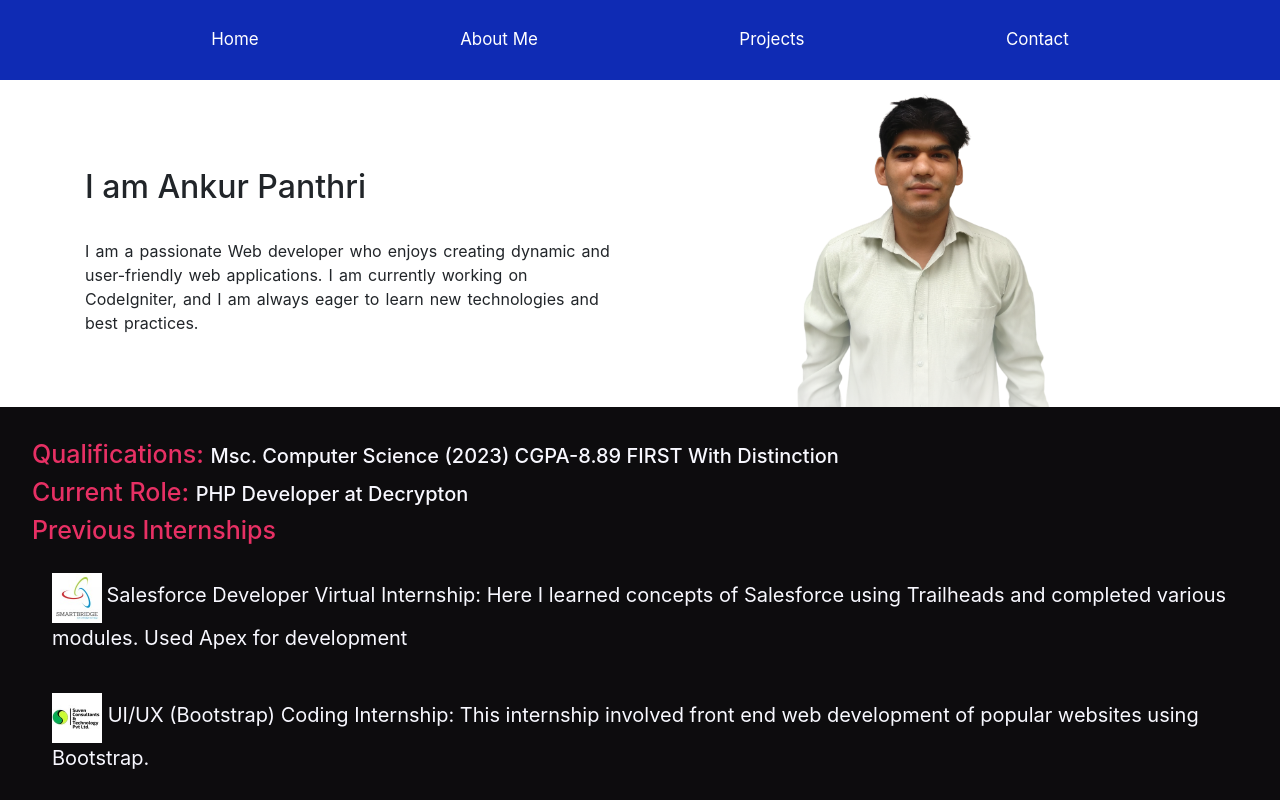
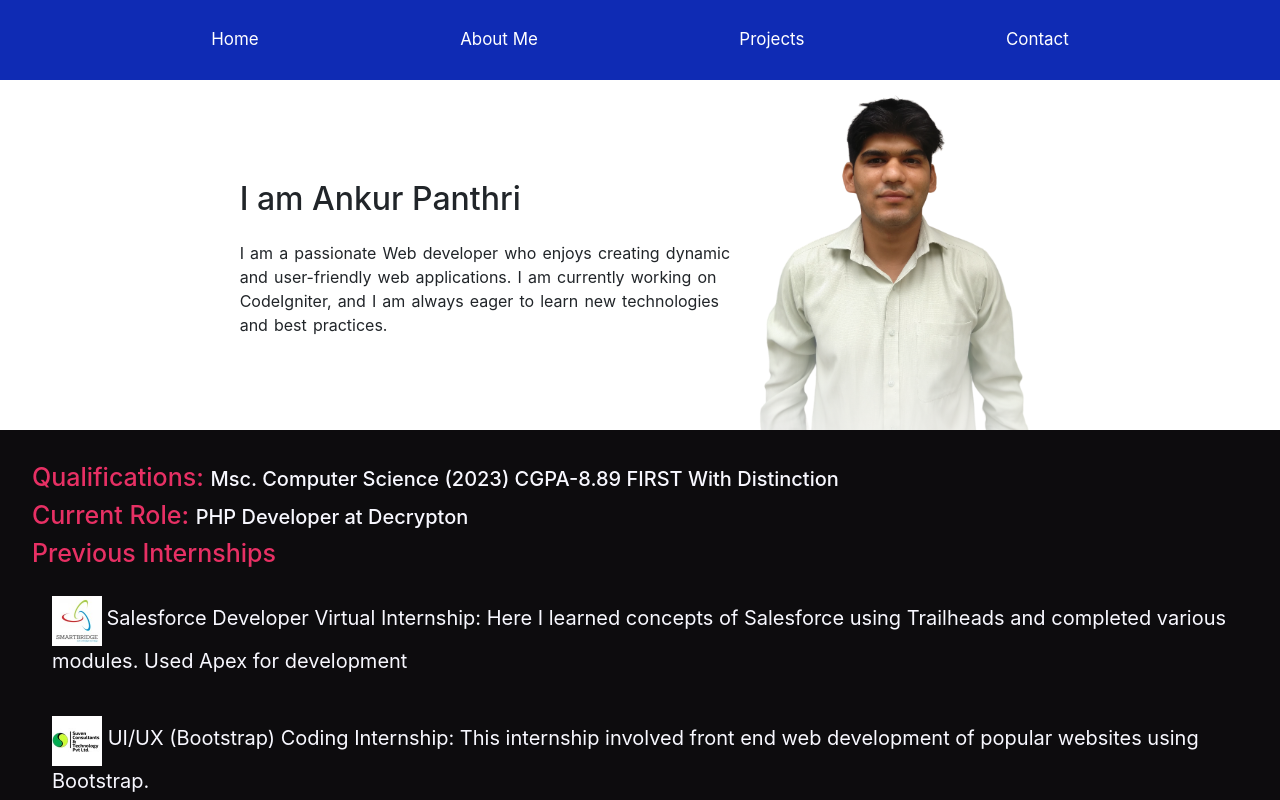
Before and after one commit to ankpan18/portfolio, a React (Create React App) app: page / in a window 1280 px wide. Shown: the top 800 px of the page. Built offline with nearby package versions, Linux system fonts and the light colour scheme.

Commit message:
fixed header and home section

```diff
--- a/src/components/Body.js
+++ b/src/components/Body.js
@@ -26,28 +26,20 @@ import Ci from '../assets/ci.png'
 function Body() {
   return (
 <main>
-    <Container>
-      <Row>
+    <section id='home'>
+      <div>
+        <h2>I am Ankur Panthri</h2>
+        <p>I am a passionate Web developer who enjoys creating dynamic and user-friendly web applications. I am currently working on CodeIgniter, and I am always eager to learn new technologies and best practices.</p>
+      </div>
 
-      <Col md={6} sm={12} xs={12} style={{    display: "flex",
-    flexDirection: "column",
-    justifyContent: "center"}}>
-
-        <h2>I am Ankur Panthri</h2>
-
-      <p>I am a passionate Web developer who enjoys creating
-dynamic and user-friendly web applications. I am
-currently working on CodeIgniter, and I am always eager
-to learn new technologies and best practices.</p></Col>
-<Col md={6} sm={12} xs={12} style={{display: "flex", justifyContent: "center"}}>
-  <img src={Profile} alt='Profile Pic'  className='checkimage'/></Col>
-
-      </Row>
-      </Container>
+      <div>
+        <img src={Profile} alt='Profile Pic'  className='checkimage'/>
+      </div>
+    </section>
 
     {/* About Me */}
 
-    <div className='about'>
+    <div id='about'>
 
      <h2>Qualifications: <span>Msc. Computer Science (2023) CGPA-8.89 FIRST With Distinction</span></h2>
      <h2>Current Role: <span>PHP Developer at Decrypton</span></h2>
@@ -87,7 +79,7 @@ of popular websites using Bootstrap.</span></div>
 
       {/* Projects  */}
       <h2>Sample Projects</h2>
-      <div className='project'>
+      <div className='project' id='projects'>
 
  <Card style={{ width: '30rem' }}>
       <Card.Img variant="top" src={P1} />
--- a/src/components/Header.js
+++ b/src/components/Header.js
@@ -26,10 +26,10 @@ function Header() {
   return (
     <header className="nav_head">
         <div className='tabs' ref={head}>
-       <p>Home</p>
-        <p>About Me</p>
-        <p>Projects</p>
-        <p>Contact</p>
+       <p><a href='#home'>Home</a></p>
+        <p><a href='#about'>About Me</a></p>
+        <p><a href='#projects'>Projects</a></p>
+        <p><a href='#contact'>Contact</a></p>
         </div>
         <div className='toggle' onClick={handleClick} >
         <FontAwesomeIcon icon={faBars} style={{color:'ghostWhite'}}/>
--- a/src/styles/Body.css
+++ b/src/styles/Body.css
@@ -1,17 +1,26 @@
-.container .row div h2{
-    margin: 1em 0;
+#home{
+    display:flex;
+    flex-direction: row;
+    align-items: center;
+    justify-content: center;
+}
+#home h2{
+    margin: 0.7em 0;
+}
+#home p{
+    /* width: 70ch; */
+    width: 40vw;
+    word-spacing: 0.1em;
+}
+#home img{
+    height:350px;
+}
+#home div:last-child{
+    position: relative;
 }
 
-.container .row div p{
-    word-spacing: 0.1em;
-}
 
-.checkimage{
-    max-width: inherit;
-    height: inherit;
-
-}
-.container .row div:nth-child(2)::after{
+#home div:last-child::before{
     position: absolute;
     content:"";
     height:100%;
@@ -21,16 +30,16 @@
     background: linear-gradient(to bottom, rgba(255,0,0,0) 60%,rgba(255, 255, 255, 0.65) 100%);
 }
 
-.about{
+#about{
 
     background-color: rgb(13 12 14);
     padding:2em;
 }
-.about h2{
+#about h2{
     color:#e73064;
     font-size:25px;
 }
-.about span{
+#about span{
     font-size: 20px;
     color: ghostwhite;
 
@@ -66,9 +75,19 @@
     justify-content: center;
 }
 
-@media only screen and (max-width:700px) {
+@media only screen and (max-width:600px) {
+    /* .skills > img{
+        height: 20px;
+    } */
+    #home {
+        flex-direction: column;
+    }
+    #home p{
+        width:60vw;
+    }
+}
+/* @media only screen and (max-width:700px) {
     .skills > img{
         height: 20px;
-        object-fit: cover;
     }
-}
+} */
--- a/src/styles/Header.css
+++ b/src/styles/Header.css
@@ -1,3 +1,6 @@
+html{
+    scroll-behavior:smooth;
+}
 
 .nav_head{
     height: 5rem;
@@ -29,9 +32,14 @@
 
 }
 
+.tabs p a{
+    text-decoration: none;
+    color:inherit;
+}
+
 .toggle{
     display: none;
-        visibility: none;
+    visibility: none;
 }
 
 @media only screen and (max-width:600px) {
```
